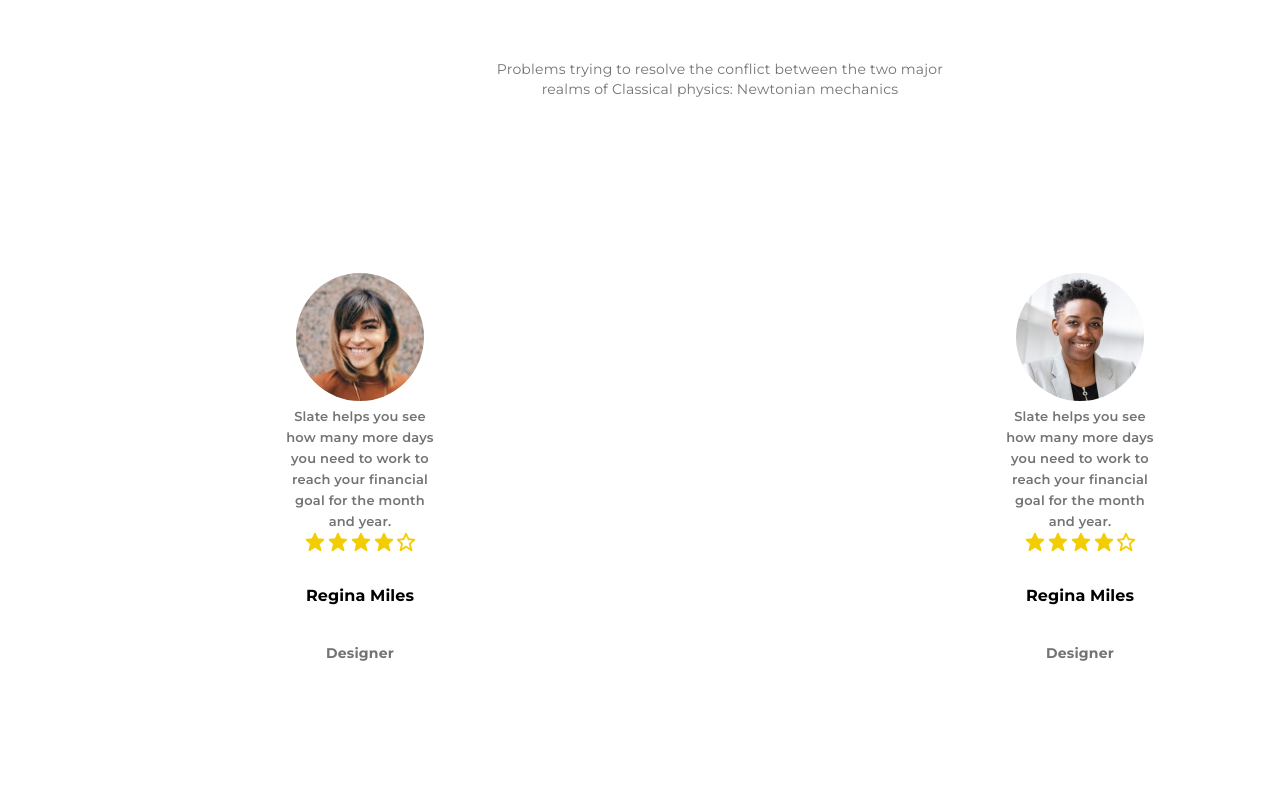
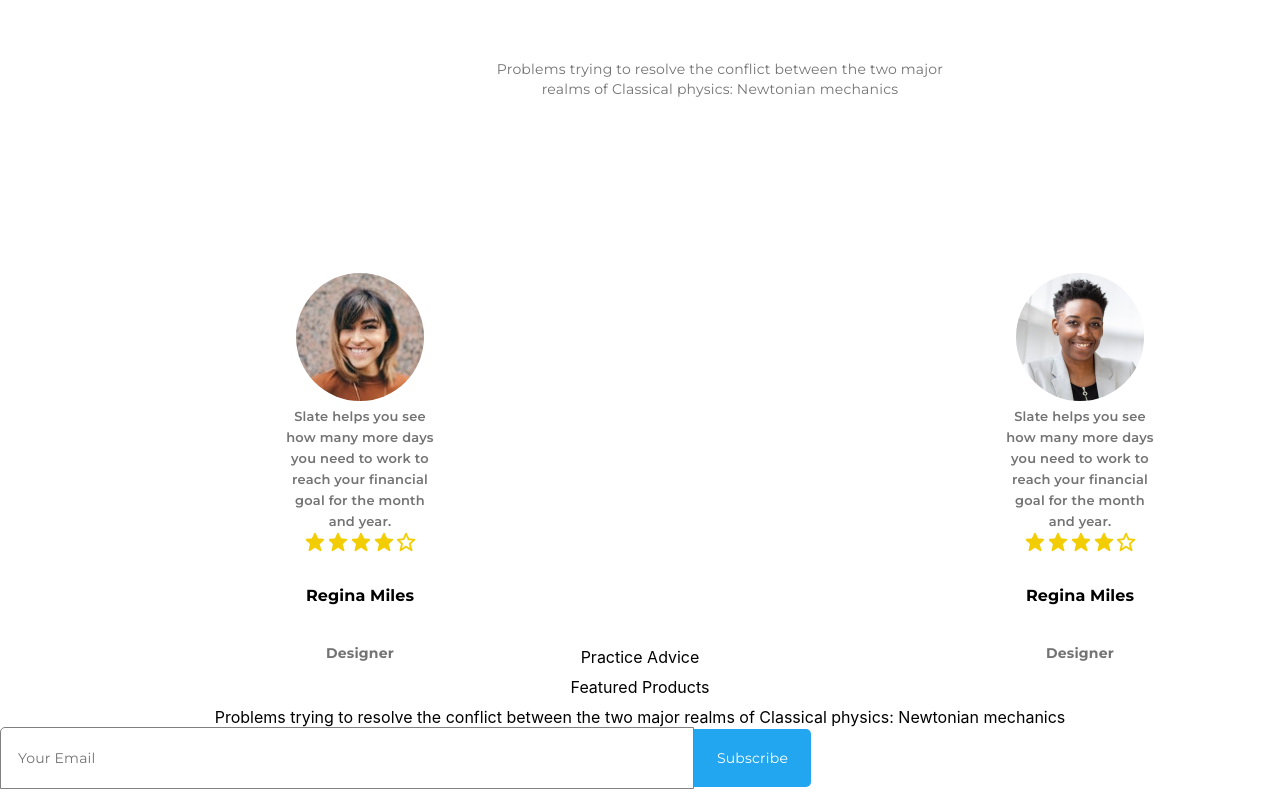
Before and after one commit to mihran1001/DX_task, a React (Create React App) app in the folder dx-soft-project/: page / in a window 1280 px wide. Shown: the part 341-1130 px from the top of the page. Before the commit the page ends 1039 px from the top, so only its background shows below. Built offline with nearby package versions, Linux system fonts and the light colour scheme.

Commit message:
some steps in Subscribe Component

```diff
--- a/dx-soft-project/src/App.js
+++ b/dx-soft-project/src/App.js
@@ -1,13 +1,14 @@
 import './App.css';
 import React from 'react';
+import Subscribe from './Components/Subscribe/Subscribe.js';
 import PracticeAdvice from './Components/PracticeAdvice/PracticeAdvice.js';
 
 function App() {
   return (
     <div className="App">
       <PracticeAdvice />
-      {/* <Subscribe />
-      <Footer /> */}
+      <Subscribe />
+      {/* <Footer /> */}
     </div>
   );
 }
--- /dev/null
+++ b/dx-soft-project/src/Components/Subscribe/Subscribe.css
@@ -0,0 +1,50 @@
+button {
+    width: 117px;
+    height: 58px;
+    gap: 10px;
+    border-radius: 0px 5px 5px 0px;
+    border: 1px 0px 0px 0px;
+    opacity: 0px;
+    color: white;
+    background: #23A6F0;
+    border: none;
+}
+button span {
+    font-family: Montserrat;
+    font-size: 14px;
+    font-weight: 400;
+    line-height: 28px;
+    letter-spacing: 0.20000000298023224px;
+    text-align: center;
+    text-underline-position: from-font;
+    text-decoration-skip-ink: none;
+}
+
+::placeholder {
+    width: 77px;
+    height: 28px;
+    top: 15px;
+    left: 20px;
+    gap: 0px;
+    opacity: 0px;
+    font-family: Montserrat;
+    font-size: 14px;
+    font-weight: 400;
+    line-height: 28px;
+    letter-spacing: 0.20000000298023224px;
+    text-align: left;
+    text-underline-position: from-font;
+    text-decoration-skip-ink: none;
+    color: #737373;
+    padding-left: 15px;
+}
+
+input {
+    width: 688px;
+    height: 58px;
+    gap: 47px;
+    border-radius: 5px 0px 0px 0px;
+    border: 1px 0px 0px 0px;
+    opacity: 0px;
+    border: 1px, solid, gray;
+}
--- /dev/null
+++ b/dx-soft-project/src/Components/Subscribe/Subscribe.js
@@ -0,0 +1,25 @@
+import "./Subscribe.css";
+import React from "react";
+
+function Subscribe(){
+    return (<div className="Subscribe">
+        <div className="title">
+            <div className="">
+                Practice Advice
+            </div>
+            <div>
+                Featured Products
+            </div>
+            <div>
+                <span>Problems trying to resolve the conflict between
+                the two major realms of Classical physics: Newtonian mechanics</span>
+            </div>
+        </div>
+        <div className="email">
+            <input type="text" placeholder="Your Email" />
+            <button><span>Subscribe</span></button>
+        </div>
+    </div>)
+}
+
+export default Subscribe;
```
